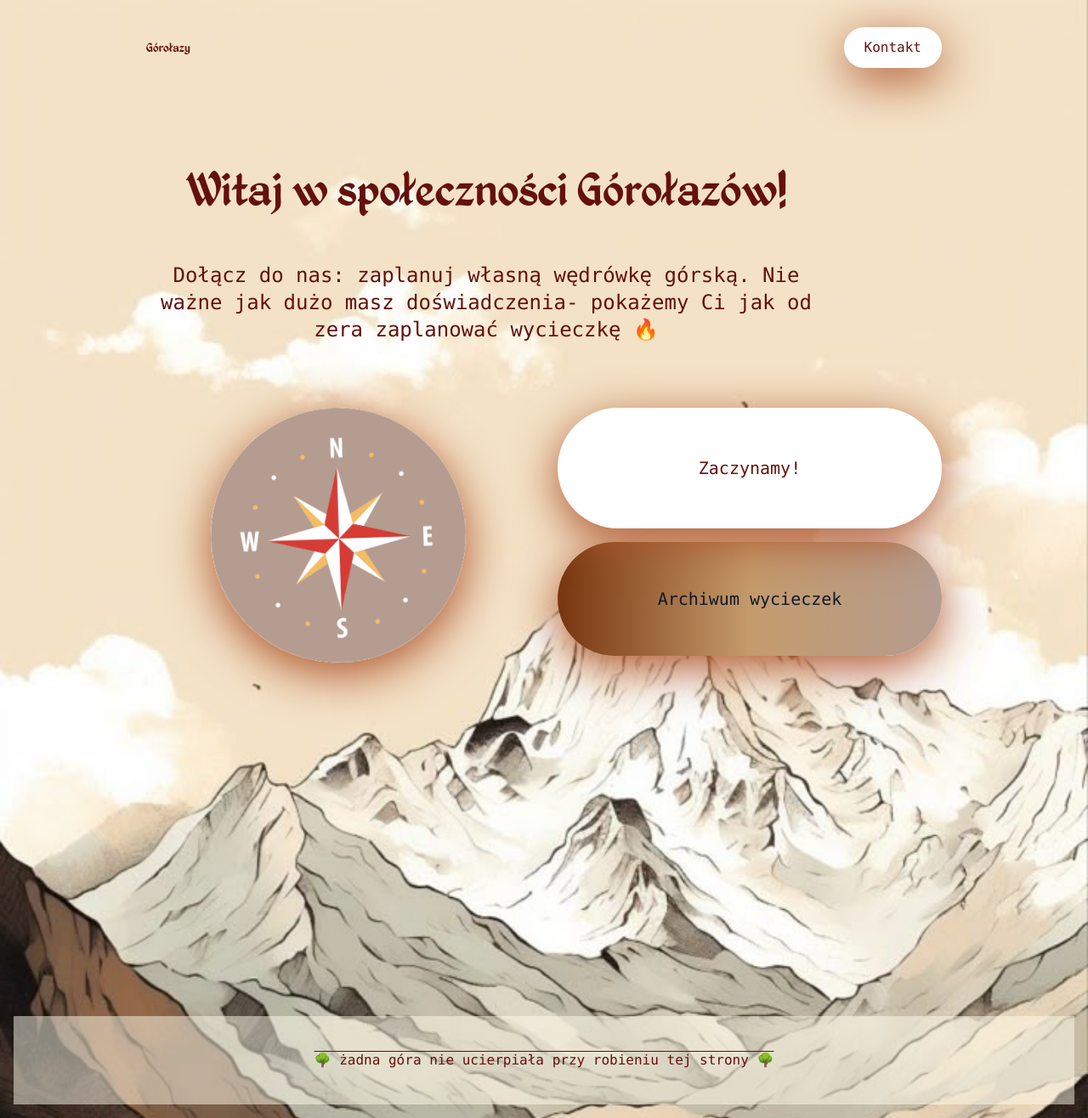
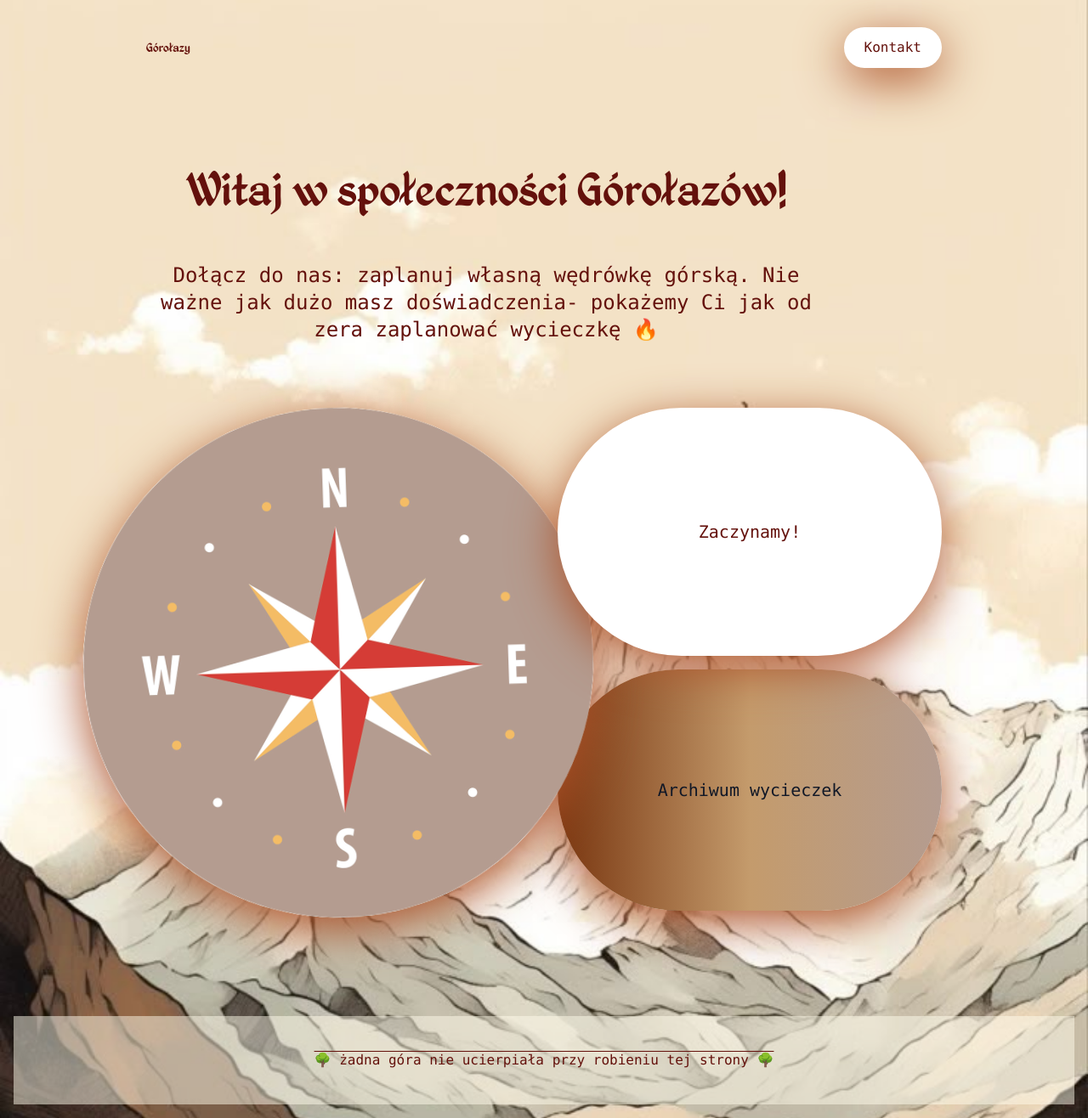
Before and after one commit to kama-pa-go/KGprojects, a Jekyll site: the page index.html, which Jekyll copies as it is, in a window 1280 px wide and 1316 px high. Shown: the whole window at 85% size. Built offline with Jekyll 4.4.1, drawn with Linux system fonts in a browser that asks for light colours.

Commit message:
Your commit message here

```diff
--- a/assets/output.css
+++ b/assets/output.css
@@ -527,9 +527,6 @@
   .max-w-\[100px\] {
     max-width: 100px;
   }
-  .max-w-\[300px\] {
-    max-width: 300px;
-  }
   .max-w-\[800px\] {
     max-width: 800px;
   }
@@ -1560,9 +1557,6 @@
   .\[color\:red\]\/50\! {
     color: color-mix(in oklab, red 50%, transparent) !important;
   }
-  .text-\[\#f542b3\] {
-    color: #f542b3;
-  }
   .text-amber-50 {
     color: var(--color-amber-50);
   }
@@ -2075,9 +2069,19 @@
       grid-column: span 4 / span 4;
     }
   }
+  .sm\:max-w-\[0px\] {
+    @media (width >= 40rem) {
+      max-width: 0px;
+    }
+  }
   .sm\:max-w-\[100px\] {
     @media (width >= 40rem) {
       max-width: 100px;
+    }
+  }
+  .sm\:max-w-\[300px\] {
+    @media (width >= 40rem) {
+      max-width: 300px;
     }
   }
   .sm\:grid-cols-2 {
@@ -2153,6 +2157,11 @@
   .md\:max-w-\[300px\] {
     @media (width >= 48rem) {
       max-width: 300px;
+    }
+  }
+  .md\:max-w-\[600px\] {
+    @media (width >= 48rem) {
+      max-width: 600px;
     }
   }
   .md\:grid-cols-3 {
--- a/index.html
+++ b/index.html
@@ -52,7 +52,7 @@
 
   <div class="grid grid-cols-1 justify-content: space-around justify-items-center sm:grid-cols-2 gap-4 sm:gap-8 py-5">
 
-  <div><img src="assets/images/kompas.jpg" alt="kompas" class="rounded-full orangeShadow animate-wiggle max-w-[50px] sm:max-w-[100px] md:max-w-[300px]"></div>
+  <div><img src="assets/images/kompas.jpg" alt="kompas" class="rounded-full orangeShadow animate-wiggle max-w-[100px] sm:max-w-[300px] md:max-w-[600px]"></div>
 
   <div class="grid w-full grid-rows-2 gap-4">
         <button class="w-full px-6 lightShadow py-3 sm:px-10 dm:px-15 sm:py-4 cursor-pointer rounded-full bg-white orangeShadow"
```
Also changed, not shown: _layouts/default1.html (+7 -5 lines).
